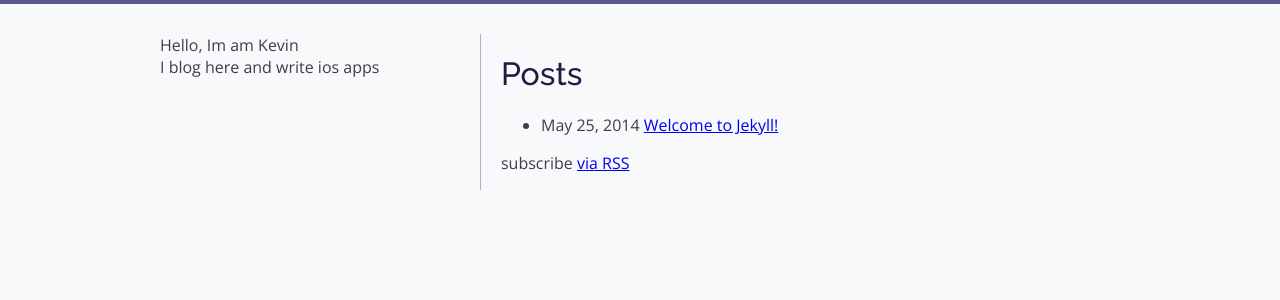
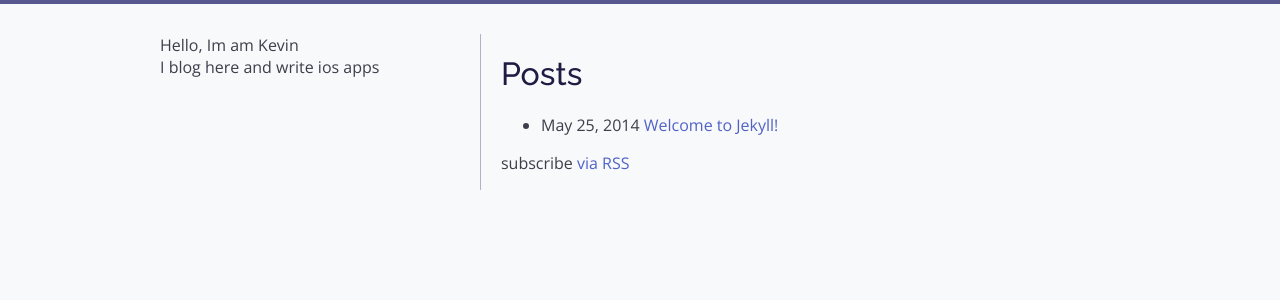
Before and after one commit to kevinvanderlugt/kevinvanderlugt.github.io, a Jekyll site: the page built from index.html, in a window 1280 px wide. Shown: the top 300 px of the page. Built offline with Jekyll 4.4.1, drawn with Linux system fonts in a browser that asks for light colours.

Commit message:
Add link styling

```diff
--- a/css/main.scss
+++ b/css/main.scss
@@ -8,6 +8,12 @@
 
 @import "post";
 @import "syntax";
+
+// Purple Theme
+// Header: #595992
+// Divider: #B2B2C6
+// Background: #F8F9FA
+// Text? #211B44
 
 body {
   border-top: 4px solid #595992;
@@ -39,8 +45,10 @@ h1 {
   font-weight: 500;
 }
 
-// Purple Theme
-// Header: #595992
-// Divider: #B2B2C6
-// Background: #F8F9FA
-// Text? #211B44
+a {
+  text-decoration: none;
+  color: #5062C7;
+}
+a:visited {
+  color: #595992;
+}
```
